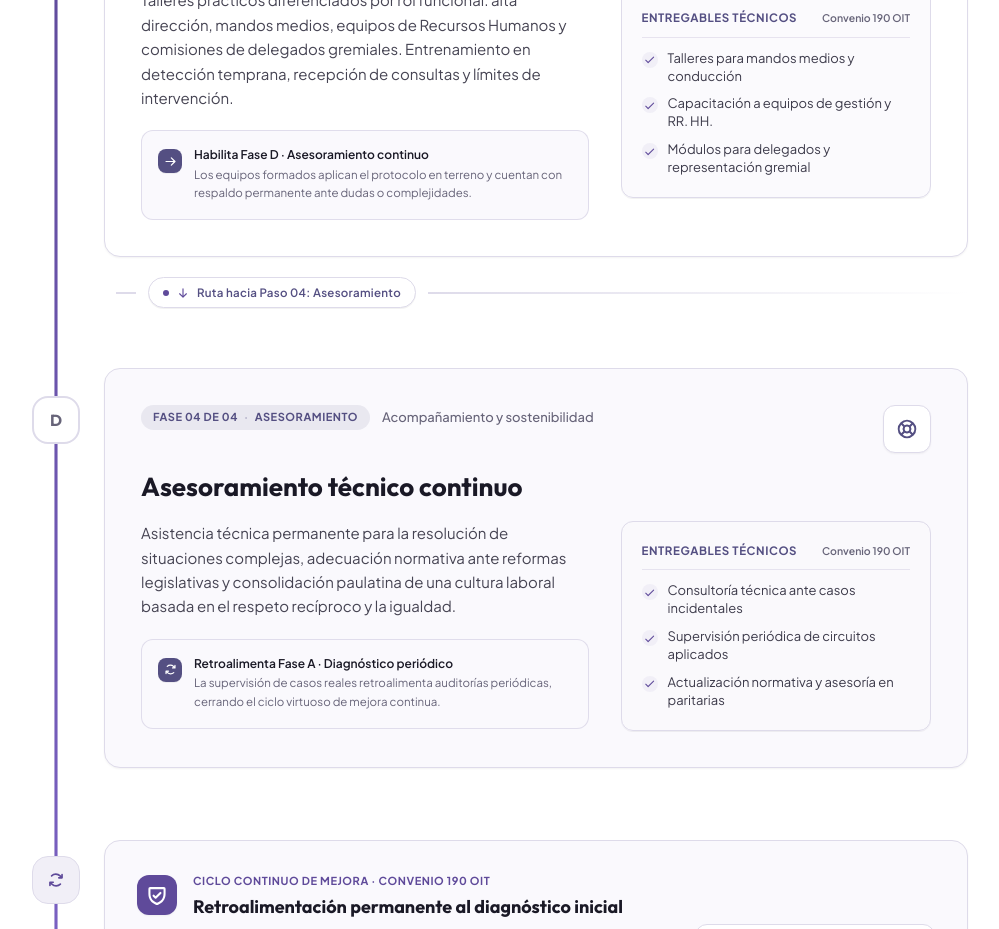
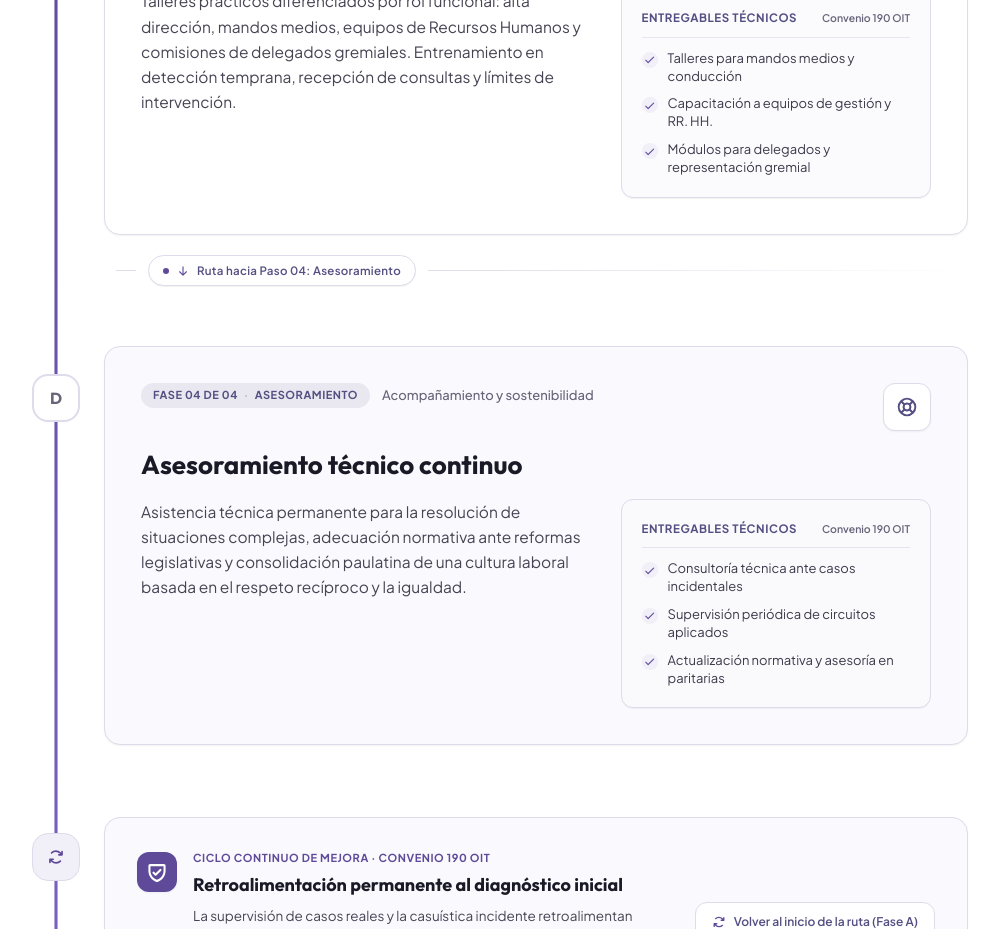
Before and after one commit to TritSoftwareFactory/ConsultoraIgualdad, a Next.js app: page / in a window 1280 px wide. Shown: the part 3700-4629 px from the top of the page, without its empty margins (152-1151 px from the left). Built offline with nearby package versions, Linux system fonts and the light colour scheme.

Commit message:
refactor(ecosystem): remove handover boxes (Habilita Fase X) to keep pure phase descriptions

```diff
--- a/src/components/EcosystemPhases.tsx
+++ b/src/components/EcosystemPhases.tsx
@@ -13,7 +13,6 @@ import {
   Scales,
   GraduationCap,
   Lifebuoy,
-  ArrowRight,
   ArrowDown,
   ArrowsClockwise,
   Check,
@@ -32,10 +31,6 @@ interface PhaseItem {
   deliverables: string[];
   icon: typeof FileMagnifyingGlass;
   badgeBg: string;
-  connectionSummary: string;
-  connectionDetail: string;
-  nextStepText: string;
-  nextLetter: string;
 }
 
 const PHASES: PhaseItem[] = [
@@ -56,11 +51,6 @@ const PHASES: PhaseItem[] = [
     ],
     icon: FileMagnifyingGlass,
     badgeBg: "bg-[#544f82] text-white",
-    connectionSummary: "Fundamenta la base técnica",
-    connectionDetail:
-      "Los hallazgos y la matriz de riesgos definen los estándares específicos para redactar o adecuar el protocolo institucional.",
-    nextStepText: "Habilita Fase B · Diseño de protocolos",
-    nextLetter: "B",
   },
   {
     id: "fase-b",
@@ -79,11 +69,6 @@ const PHASES: PhaseItem[] = [
     ],
     icon: Scales,
     badgeBg: "bg-[#5f4a9a] text-white",
-    connectionSummary: "Establece el marco normativo",
-    connectionDetail:
-      "El protocolo formal define los roles y procedimientos taxativos que se transferirán y entrenarán en las capacitaciones.",
-    nextStepText: "Habilita Fase C · Capacitación operativa",
-    nextLetter: "C",
   },
   {
     id: "fase-c",
@@ -102,11 +87,6 @@ const PHASES: PhaseItem[] = [
     ],
     icon: GraduationCap,
     badgeBg: "bg-[#544f82] text-white",
-    connectionSummary: "Activa la capacidad de respuesta",
-    connectionDetail:
-      "Los equipos formados aplican el protocolo en terreno y cuentan con respaldo permanente ante dudas o complejidades.",
-    nextStepText: "Habilita Fase D · Asesoramiento continuo",
-    nextLetter: "D",
   },
   {
     id: "fase-d",
@@ -125,11 +105,6 @@ const PHASES: PhaseItem[] = [
     ],
     icon: Lifebuoy,
     badgeBg: "bg-[#5f4a9a] text-white",
-    connectionSummary: "Garantiza vigencia y mejora",
-    connectionDetail:
-      "La supervisión de casos reales retroalimenta auditorías periódicas, cerrando el ciclo virtuoso de mejora continua.",
-    nextStepText: "Retroalimenta Fase A · Diagnóstico periódico",
-    nextLetter: "A",
   },
 ];
 
@@ -422,33 +397,14 @@ export function EcosystemPhases() {
 
                     {/* Comprehensive Explanation & Technical Deliverables Grid */}
                     <div className="grid grid-cols-1 lg:grid-cols-12 gap-6 lg:gap-8 items-start">
-                      {/* Left Column: Full Technical Description & Handover */}
+                      {/* Left Column: Full Technical Description */}
                       <motion.div
                         variants={childStaggerVariants}
-                        className="lg:col-span-7 flex flex-col justify-between"
+                        className="lg:col-span-7"
                       >
-                        <p className="text-[14px] sm:text-[14.5px] lg:text-[15px] text-[#464453] leading-relaxed mb-5">
+                        <p className="text-[14.5px] sm:text-[15px] lg:text-[15.5px] text-[#464453] leading-relaxed">
                           {phase.description}
                         </p>
-
-                        {/* Route Handover Box to Next Phase */}
-                        <div className="p-3.5 sm:p-4 rounded-xl bg-[#faf9fd] border border-[#dedbea]/90 flex items-start gap-3">
-                          <div className="w-6 h-6 rounded-lg bg-[#544f82] text-white flex items-center justify-center shrink-0 mt-0.5 shadow-2xs">
-                            {idx === PHASES.length - 1 ? (
-                              <ArrowsClockwise size={13} weight="bold" />
-                            ) : (
-                              <ArrowRight size={13} weight="bold" />
-                            )}
-                          </div>
-                          <div className="text-[12px] flex-1">
-                            <span className="font-semibold text-[#1a1926] block leading-snug">
-                              {phase.nextStepText}
-                            </span>
-                            <span className="text-[#676479] text-[11.5px] leading-relaxed block mt-0.5">
-                              {phase.connectionDetail}
-                            </span>
-                          </div>
-                        </div>
                       </motion.div>
 
                       {/* Right Column: Structured Deliverables Panel */}
```
